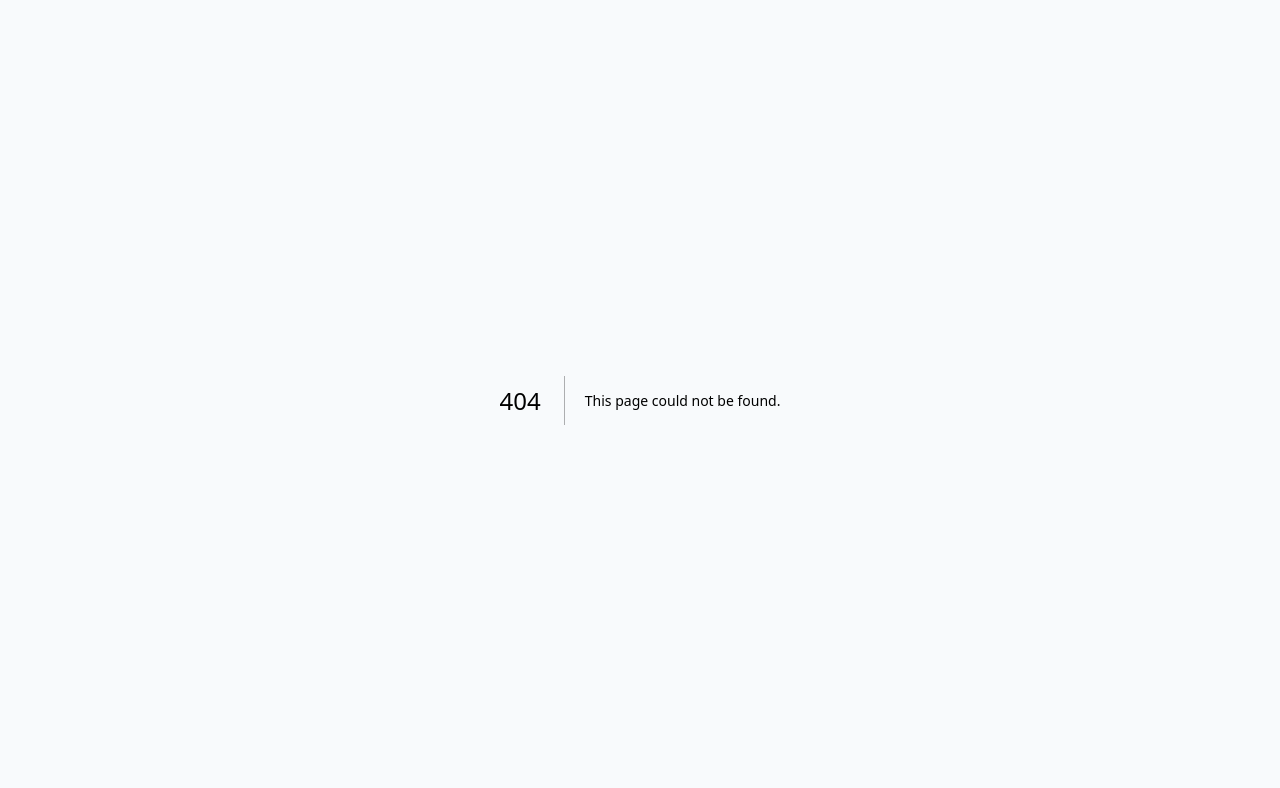
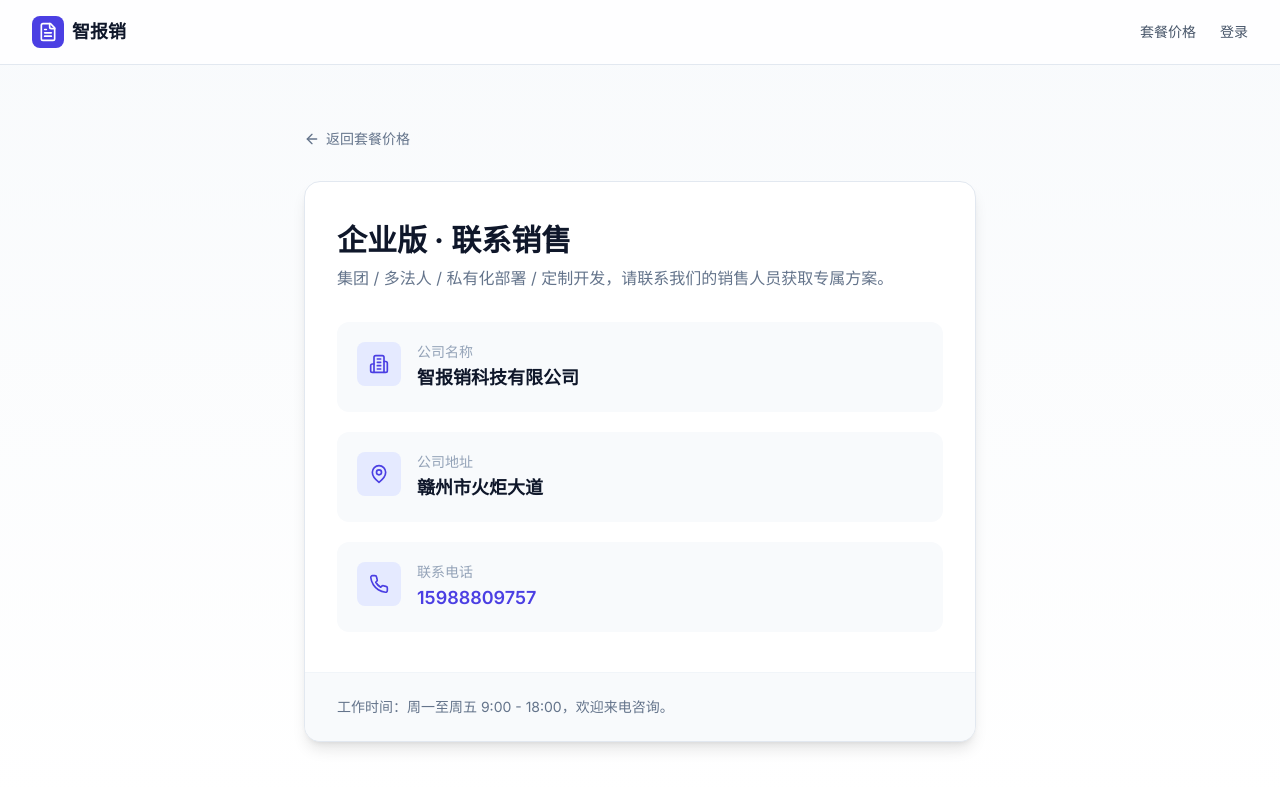
Before and after one commit to cxl0105/AI-baoxiao, a Next.js app in the folder apps/web/: page /contact in a window 1280 px wide. Before the commit this address had no page. Shown: the top 788 px of the page. Built offline with nearby package versions, Linux system fonts and the light colour scheme.

Commit message:
feat: 企业版联系页(/contact) - 智报销科技公司/赣州地址/联系电话

```diff
--- /dev/null
+++ b/apps/web/src/app/contact/page.tsx
@@ -0,0 +1,86 @@
+import Link from 'next/link'
+import { Building2, MapPin, Phone, FileText, ArrowLeft } from 'lucide-react'
+
+export default function ContactPage() {
+  return (
+    <div className="min-h-screen bg-gradient-to-b from-slate-50 to-white dark:from-slate-900 dark:to-slate-950">
+      {/* Header */}
+      <header className="border-b border-slate-200 dark:border-slate-800 bg-white/80 dark:bg-slate-900/80 backdrop-blur-sm sticky top-0 z-50">
+        <div className="max-w-7xl mx-auto px-4 sm:px-6 lg:px-8 h-16 flex items-center justify-between">
+          <div className="flex items-center gap-2">
+            <div className="w-8 h-8 rounded-lg bg-brand-600 flex items-center justify-center">
+              <FileText className="w-5 h-5 text-white" />
+            </div>
+            <Link href="/" className="font-semibold text-lg text-slate-900 dark:text-white">智报销</Link>
+          </div>
+          <nav className="flex items-center gap-6">
+            <Link href="/pricing" className="text-sm text-slate-600 dark:text-slate-300 hover:text-brand-600">套餐价格</Link>
+            <Link href="/login" className="text-sm text-slate-600 dark:text-slate-300 hover:text-brand-600">登录</Link>
+          </nav>
+        </div>
+      </header>
+
+      <main className="py-16 px-4 sm:px-6 lg:px-8">
+        <div className="max-w-2xl mx-auto">
+          <Link href="/pricing" className="inline-flex items-center gap-1.5 text-sm text-slate-500 dark:text-slate-400 hover:text-brand-600 dark:hover:text-brand-400 mb-8">
+            <ArrowLeft className="w-4 h-4" /> 返回套餐价格
+          </Link>
+
+          <div className="bg-white dark:bg-slate-900 rounded-2xl border border-slate-200 dark:border-slate-800 shadow-lg overflow-hidden">
+            <div className="px-8 py-10">
+              <h1 className="text-2xl sm:text-3xl font-bold text-slate-900 dark:text-white mb-2">
+                企业版 · 联系销售
+              </h1>
+              <p className="text-slate-500 dark:text-slate-400 mb-8">
+                集团 / 多法人 / 私有化部署 / 定制开发，请联系我们的销售人员获取专属方案。
+              </p>
+
+              <div className="space-y-5">
+                <div className="flex items-start gap-4 p-5 rounded-xl bg-slate-50 dark:bg-slate-800/50">
+                  <div className="w-11 h-11 rounded-lg bg-brand-100 dark:bg-brand-900/30 flex items-center justify-center flex-shrink-0">
+                    <Building2 className="w-5 h-5 text-brand-600 dark:text-brand-400" />
+                  </div>
+                  <div className="min-w-0">
+                    <p className="text-sm text-slate-400 mb-0.5">公司名称</p>
+                    <p className="text-lg font-semibold text-slate-900 dark:text-white">智报销科技有限公司</p>
+                  </div>
+                </div>
+
+                <div className="flex items-start gap-4 p-5 rounded-xl bg-slate-50 dark:bg-slate-800/50">
+                  <div className="w-11 h-11 rounded-lg bg-brand-100 dark:bg-brand-900/30 flex items-center justify-center flex-shrink-0">
+                    <MapPin className="w-5 h-5 text-brand-600 dark:text-brand-400" />
+                  </div>
+                  <div className="min-w-0">
+                    <p className="text-sm text-slate-400 mb-0.5">公司地址</p>
+                    <p className="text-lg font-semibold text-slate-900 dark:text-white">赣州市火炬大道</p>
+                  </div>
+                </div>
+
+                <div className="flex items-start gap-4 p-5 rounded-xl bg-slate-50 dark:bg-slate-800/50">
+                  <div className="w-11 h-11 rounded-lg bg-brand-100 dark:bg-brand-900/30 flex items-center justify-center flex-shrink-0">
+                    <Phone className="w-5 h-5 text-brand-600 dark:text-brand-400" />
+                  </div>
+                  <div className="min-w-0">
+                    <p className="text-sm text-slate-400 mb-0.5">联系电话</p>
+                    <a
+                      href="tel:15988809757"
+                      className="text-lg font-semibold text-brand-600 dark:text-brand-400 hover:underline"
+                    >
+                      15988809757
+                    </a>
+                  </div>
+                </div>
+              </div>
+            </div>
+
+            <div className="px-8 py-6 bg-slate-50 dark:bg-slate-800/30 border-t border-slate-100 dark:border-slate-800">
+              <p className="text-sm text-slate-500 dark:text-slate-400">
+                工作时间：周一至周五 9:00 - 18:00，欢迎来电咨询。
+              </p>
+            </div>
+          </div>
+        </div>
+      </main>
+    </div>
+  )
+}
```
